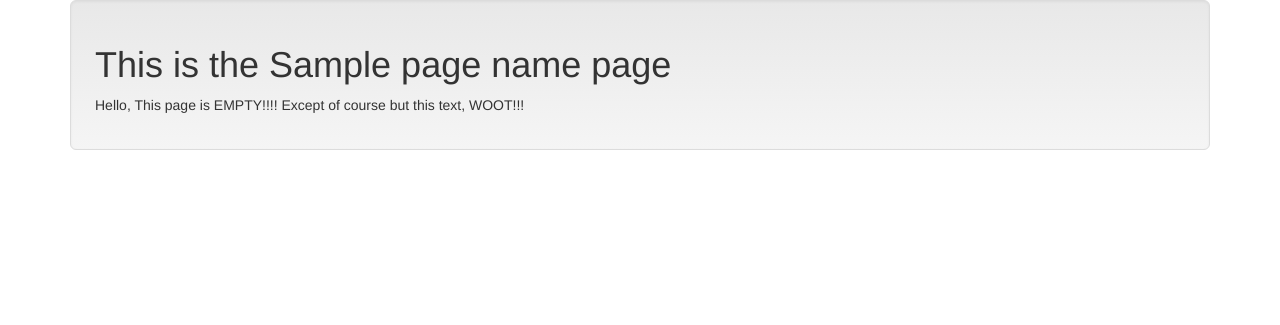
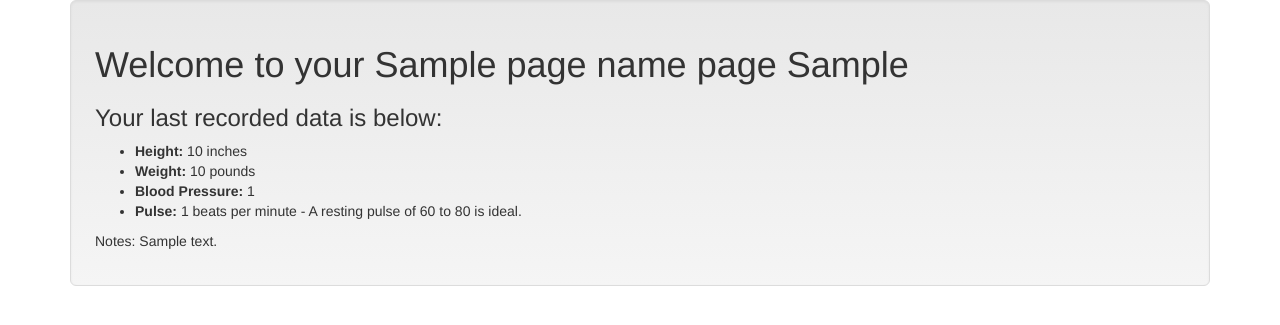
Before and after one commit to chrcoe/emr-patient, a Django app: template emrapp/patient/templates/patient/vitals.html in a window 1280 px wide. Shown: the part 72-397 px from the top of the page. Run offline with Django 3.2, Linux system fonts and the light colour scheme; tables that the repository leaves empty hold one stand-in row (values such as "Sample post"); the template is opened without the code that fills it: values that come from a table or form of the project are taken from there, most other values are stand-ins (such as "Sample title", 1, 10 or a date in 2020); some libraries are stand-ins or nearby versions.

Commit message:
vitals page done

```diff
--- a/emrapp/patient/templates/patient/vitals.html
+++ b/emrapp/patient/templates/patient/vitals.html
@@ -4,8 +4,17 @@
 {% block content %}
 <div class="container">
   <div class="well well-lg clearfix">
-    <h1>This is the {{ page_name }} page</h1>
-    <p>Hello, This page is EMPTY!!!! Except of course but this text, WOOT!!!</p>
+    <h1>Welcome to your {{ page_name }} page {{ patient.first_name }} </h1>
+
+    <h3>Your last recorded data is below:</h3>
+    <ul>
+    	<li><b>Height:</b> {{ vitals.height_inches }} inches
+    	<li><b>Weight:</b> {{ vitals.weight_pounds }} pounds
+    	<li><b>Blood Pressure:</b> {{ vitals.blood_pressure }}
+    	<li><b>Pulse:</b> {{ vitals.pulse }} beats per minute - A resting pulse of 60 to 80 is ideal.
+    </ul>
+
+    <p>Notes: {{ vitals.vitals_notes }}
   </div>
 </div>
 {% endblock %}
```
